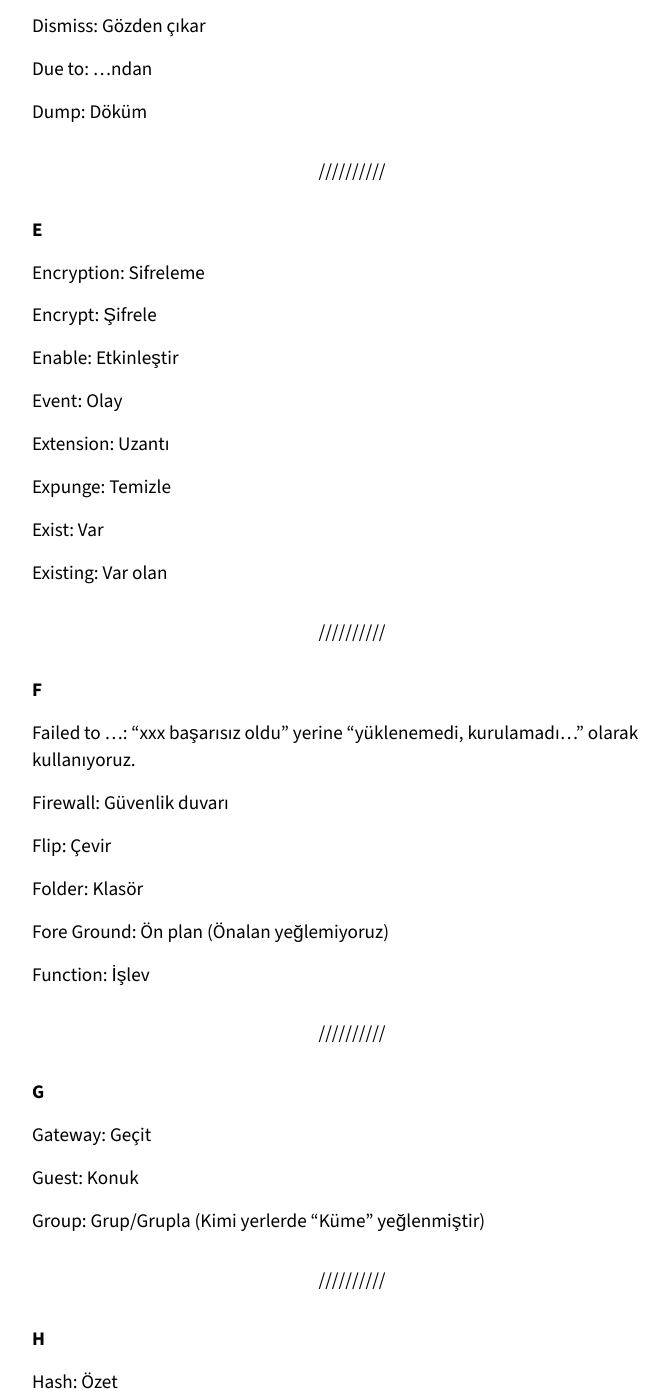
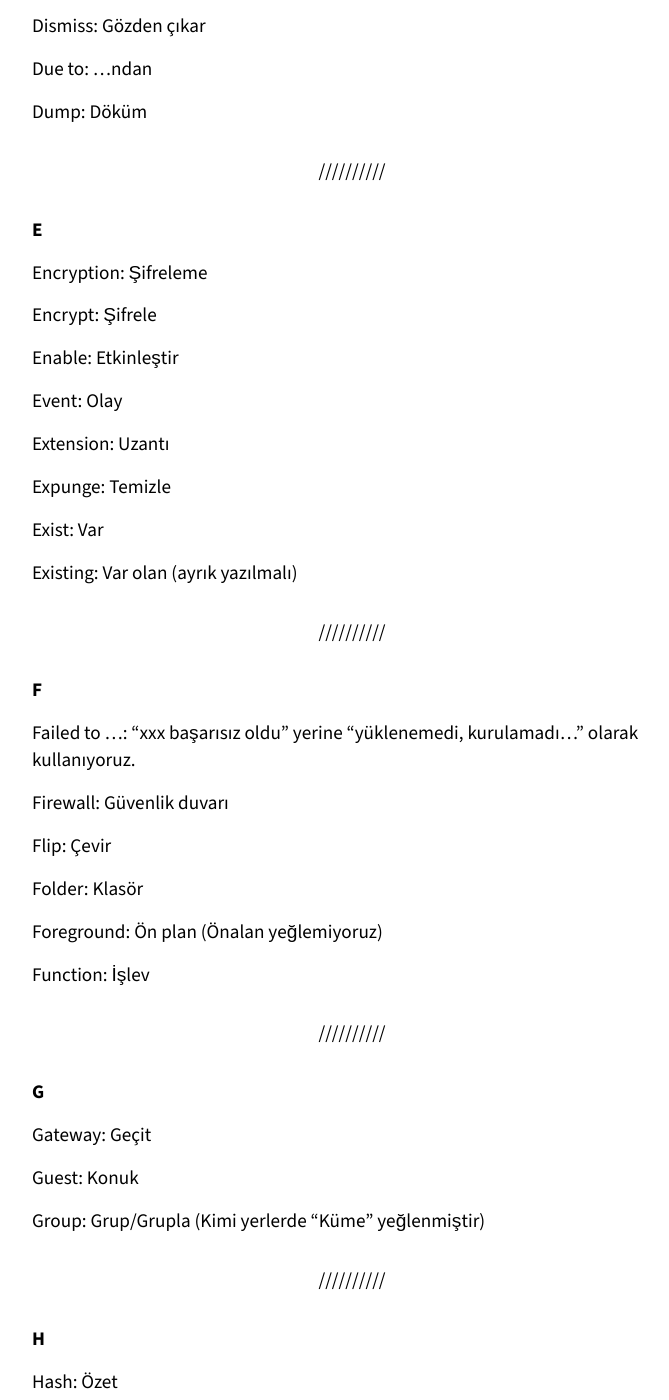
Before and after one commit to gnometurk/gnomeorgtr, a Jekyll site: the page built from ceviri/sozluk.md, in a window 1280 px wide and 1400 px high, scrolled down 2888 px. Shown: the whole window, without its empty margins (288-957 px from the left). Built offline with Jekyll 4.4.1, drawn with Linux system fonts in a browser that asks for light colours; some of the changed text lies outside the part shown.

Commit message:
Update dict

```diff
--- a/ceviri/sozluk.md
+++ b/ceviri/sozluk.md
@@ -130,7 +130,7 @@ Dump: Döküm
 
 **E**
 
-Encryption: Sifreleme
+Encryption: Şifreleme
 
 Encrypt: Şifrele
 
@@ -144,7 +144,7 @@ Expunge: Temizle
 
 Exist: Var
 
-Existing: Var olan
+Existing: Var olan (ayrık yazılmalı)
 
 ---
 
@@ -158,7 +158,7 @@ Flip: Çevir
 
 Folder: Klasör
 
-Fore Ground: Ön plan (Önalan yeğlemiyoruz)
+Foreground: Ön plan (Önalan yeğlemiyoruz)
 
 Function: İşlev
 
```
Also changed, not shown: other parts of ceviri/sozluk.md (+1 -1 lines).
